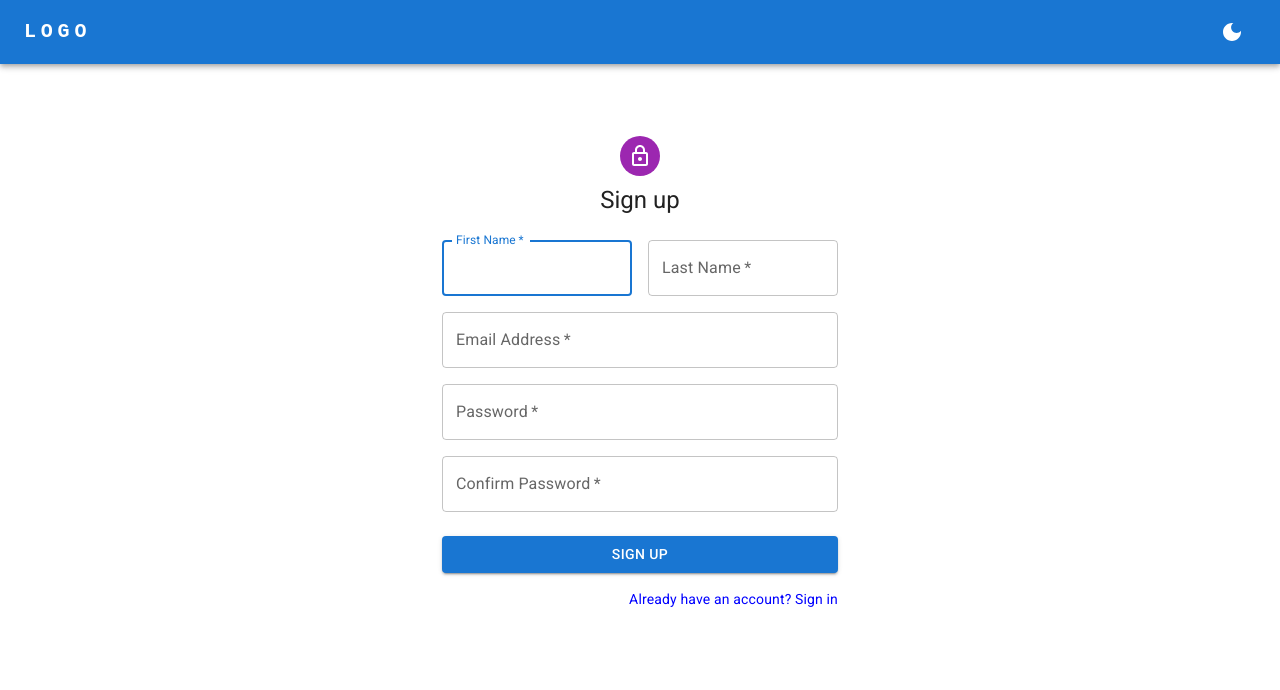
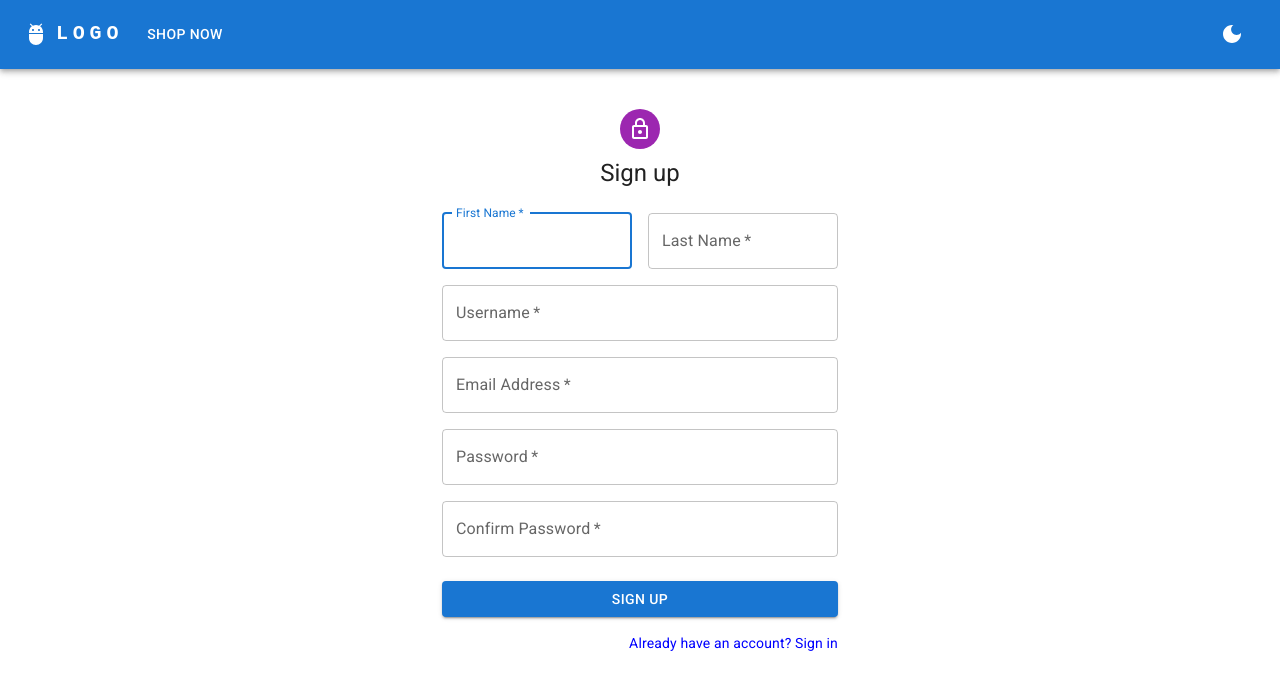
Before and after one commit to iAnisdev/nfq-task-shopping-cart, a React (Create React App) app: page /signup in a window 1280 px wide. Shown: the top 690 px of the page. Built offline with nearby package versions, Linux system fonts and the light colour scheme.

Commit message:
added local state to forms

```diff
--- a/src/App.tsx
+++ b/src/App.tsx
@@ -27,8 +27,6 @@ function App() {
       <Routes>
         <Route path="/" element={<PrivateRoutesProtector requiredAuth={true} />}>
           <Route path="" element={<Main />}>
-            <Route path="" index element={<Home />} />
-            <Route path="cart" element={<Cart />} />
             <Route path="checkout" element={<Checkout />} />
           </Route>
         </Route>
@@ -39,6 +37,10 @@ function App() {
             <Route path="signup" element={<Signup />} />
             <Route path="forgot" element={<Forgot />} />
           </Route>
+          <Route path="" element={<Main />}>
+            <Route path="" index element={<Home />} />
+            <Route path="cart" element={<Cart />} />
+          </Route>
         </Route>
 
       </Routes>
--- a/src/features/Appbar/Appbar.tsx
+++ b/src/features/Appbar/Appbar.tsx
@@ -20,7 +20,7 @@ import { Badge } from '@mui/material';
 import { useAppSelector } from '../../app/hooks';
 
 const pages = [{
-  label: 'Home',
+  label: 'Shop Now',
   to: '/'
 }];
 
@@ -51,7 +51,6 @@ const MainAppBar = () => {
     dispatch(AuthActions.logout())
   }
 
-
   const viewCart = (): void => {
     navigate('/cart')
   }
@@ -59,8 +58,6 @@ const MainAppBar = () => {
   return (
     <AppBar position="static">
       <Container maxWidth="xl">
-        {
-          isLoggedIn ?
         <Toolbar disableGutters>
           <AdbIcon sx={{ display: { xs: 'none', md: 'flex' }, mr: 1 }} />
           <Link to="/">
@@ -159,39 +156,15 @@ const MainAppBar = () => {
             <IconButton size="large" color="inherit" onClick={SetTheme} >
               {currentTheme === 'dark' ? <LightMode /> : <DarkMode />}
             </IconButton>
+            {isLoggedIn ?
               <IconButton size="large" color="inherit">
                 <Tooltip title="logout">
                   <LogoutOutlined onClick={logout} />
                 </Tooltip>
               </IconButton>
-              </Box>
-            </Toolbar> :
-            <Toolbar disableGutters sx={{ display: 'flex', justifyContent: 'space-between', alignItems: 'center' }}>
-              <Link to="/login">
-                <Typography
-                  variant="h6"
-                  noWrap
-                  sx={{
-                    mr: 2,
-                    display: { xs: 'none', md: 'flex' },
-                    fontFamily: 'monospace',
-                    fontWeight: 700,
-                    letterSpacing: '.3rem',
-                    color: 'white',
-                    textDecoration: 'none',
-                  }}
-                >
-                  LOGO
-                </Typography>
-
-              </Link>
-              <Box sx={{ flexGrow: 0 }}>
-                <IconButton size="large" color="inherit" onClick={SetTheme} >
-                  {currentTheme === 'dark' ? <LightMode /> : <DarkMode />}
-                </IconButton>
+              : <></>}
           </Box>
         </Toolbar>
-        }
       </Container>
     </AppBar>
   );
--- a/src/pages/Auth/Forgot.tsx
+++ b/src/pages/Auth/Forgot.tsx
@@ -13,11 +13,15 @@ import { useAppSelector } from '../../app/hooks';
 
 export default function Forgot() {
     const theme = useAppSelector(state => state.app.theme)
+
+  const [email, setEmail] = React.useState(() => {
+    return ''
+  })
+
     const handleSubmit = (event: React.FormEvent<HTMLFormElement>) => {
         event.preventDefault();
-        const data = new FormData(event.currentTarget);
         console.log({
-            email: data.get('email')
+            email
         });
     };
 
@@ -49,6 +53,8 @@ export default function Forgot() {
                             name="email"
                             autoComplete="email"
                             autoFocus
+                            value={email}
+                            onChange={e => setEmail(e.target.value)}
                         />
                         <Button
                             type="submit"
--- a/src/pages/Auth/Login.tsx
+++ b/src/pages/Auth/Login.tsx
@@ -3,25 +3,27 @@ import Avatar from '@mui/material/Avatar';
 import Button from '@mui/material/Button';
 import CssBaseline from '@mui/material/CssBaseline';
 import TextField from '@mui/material/TextField';
-import FormControlLabel from '@mui/material/FormControlLabel';
-import Checkbox from '@mui/material/Checkbox';
 import Grid from '@mui/material/Grid';
 import Box from '@mui/material/Box';
 import LockOutlinedIcon from '@mui/icons-material/LockOutlined';
 import Typography from '@mui/material/Typography';
 import Container from '@mui/material/Container';
 import { Link as RouterLink } from 'react-router-dom';
-import { useAppSelector } from '../../app/hooks';
+import { useAppDispatch, useAppSelector } from '../../app/hooks';
+import { LoginRequest } from '../../features/Auth/AuthSlice';
 
 export default function Login() {
   const theme = useAppSelector(state => state.app.theme)
+  const [username, setUsername] = React.useState(() => {
+    return 'johnd'
+  })
+  const [password, setPassword] = React.useState(() => {
+    return 'm38rmF$'
+  })
+  const disptach = useAppDispatch()
   const handleSubmit = (event: React.FormEvent<HTMLFormElement>) => {
     event.preventDefault();
-    const data = new FormData(event.currentTarget);
-    console.log({
-      email: data.get('email'),
-      password: data.get('password'),
-    });
+    disptach(LoginRequest({ username, password }))
   };
 
   return (
@@ -47,11 +49,13 @@ export default function Login() {
               margin="normal"
               required
               fullWidth
-              id="email"
-              label="Email Address"
-              name="email"
-              autoComplete="email"
+              id="username"
+              label="Username"
+              name="username"
+              autoComplete="username"
+              value={username}
               autoFocus
+              onChange={e => setUsername(e.target.value)}
             />
             <TextField
               margin="normal"
@@ -61,11 +65,9 @@ export default function Login() {
               label="Password"
               type="password"
               id="password"
+              value={password}
               autoComplete="current-password"
-            />
-            <FormControlLabel
-              control={<Checkbox value="remember" color="primary" />}
-              label="Remember me"
+              onChange={e => setPassword(e.target.value)}
             />
             <Button
               type="submit"
@@ -78,14 +80,14 @@ export default function Login() {
             <Grid container>
               <Grid item xs>
                 <RouterLink to="/forgot">
-                  <Typography variant="body2"  color={theme === 'light'  ? 'blue' : 'white'}>
+                  <Typography variant="body2" color={theme === 'light' ? 'blue' : 'white'}>
                     Forgot password?
                   </Typography>
                 </RouterLink>
               </Grid>
               <Grid item>
                 <RouterLink to='/signup'>
-                  <Typography variant="body2"  color={theme === 'light'  ? 'blue' : 'white'}>
+                  <Typography variant="body2" color={theme === 'light' ? 'blue' : 'white'}>
                     {"Don't have an account? Sign Up"}
                   </Typography>
                 </RouterLink>
--- a/src/pages/Auth/Signup.tsx
+++ b/src/pages/Auth/Signup.tsx
@@ -13,17 +13,30 @@ import { useAppSelector } from '../../app/hooks';
 
 export default function SignUp() {
   const theme = useAppSelector(state => state.app.theme)
+
+  const [user, setUser] = React.useState(() => {
+    return {
+      email: '',
+      username: '',
+      password: '',
+      cpassword: '',
+      firstname: '',
+      lastname: ''
+    }
+  })
+
+  const handleChange = (event: React.ChangeEvent<HTMLInputElement>) => {
+    const value = event.target.value
+    const name = event.target.name;
+    setUser({
+      ...user,
+      [name]: value
+    })
+  }
+
   const handleSubmit = (event: React.FormEvent<HTMLFormElement>) => {
     event.preventDefault();
-    const data = new FormData(event.currentTarget);
-    console.log({
-      firstName: data.get('firstName'),
-      email: data.get('email'),
-      lastName: data.get('lastName'),
-      password: data.get('password'),
-      cpassword: data.get('cpassword')
-    });
-  };
+  }
 
   return (
     <>
@@ -31,7 +44,7 @@ export default function SignUp() {
         <CssBaseline />
         <Box
           sx={{
-            marginTop: 8,
+            marginTop: 4,
             display: 'flex',
             flexDirection: 'column',
             alignItems: 'center',
@@ -48,11 +61,13 @@ export default function SignUp() {
               <Grid item xs={12} sm={6}>
                 <TextField
                   autoComplete="given-name"
-                  name="firstName"
+                  name="firstname"
                   required
                   fullWidth
                   id="firstName"
                   label="First Name"
+                  value={user.firstname}
+                  onChange={handleChange}
                   autoFocus
                 />
               </Grid>
@@ -60,10 +75,24 @@ export default function SignUp() {
                 <TextField
                   required
                   fullWidth
-                  id="lastName"
+                  id="lastname"
                   label="Last Name"
-                  name="lastName"
+                  name="lastname"
                   autoComplete="family-name"
+                  value={user.lastname}
+                  onChange={handleChange}
+                />
+              </Grid>
+              <Grid item xs={12}>
+                <TextField
+                  required
+                  fullWidth
+                  id="username"
+                  label="Username"
+                  name="username"
+                  autoComplete="username"
+                  value={user.username}
+                  onChange={handleChange}
                 />
               </Grid>
               <Grid item xs={12}>
@@ -73,7 +102,10 @@ export default function SignUp() {
                   id="email"
                   label="Email Address"
                   name="email"
+                  type="email"
                   autoComplete="email"
+                  value={user.email}
+                  onChange={handleChange}
                 />
               </Grid>
               <Grid item xs={12}>
@@ -85,6 +117,8 @@ export default function SignUp() {
                   type="password"
                   id="password"
                   autoComplete="new-password"
+                  value={user.password}
+                  onChange={handleChange}
                 />
               </Grid>
               <Grid item xs={12}>
@@ -96,6 +130,8 @@ export default function SignUp() {
                   type="password"
                   id="cpassword"
                   autoComplete="repeat-password"
+                  value={user.cpassword}
+                  onChange={handleChange}
                 />
               </Grid>
             </Grid>
@@ -110,7 +146,7 @@ export default function SignUp() {
             <Grid container justifyContent="flex-end">
               <Grid item>
                 <RouterLink to='/login'>
-                  <Typography variant="body2" color={theme === 'light'  ? 'blue' : 'white'}>
+                  <Typography variant="body2" color={theme === 'light' ? 'blue' : 'white'}>
                     Already have an account? Sign in
                   </Typography>
                 </RouterLink>
```
Also changed, not shown: src/features/Auth/AuthSlice.ts (+28 -3 lines). Lines whose indentation alone changed are shown as unchanged.
